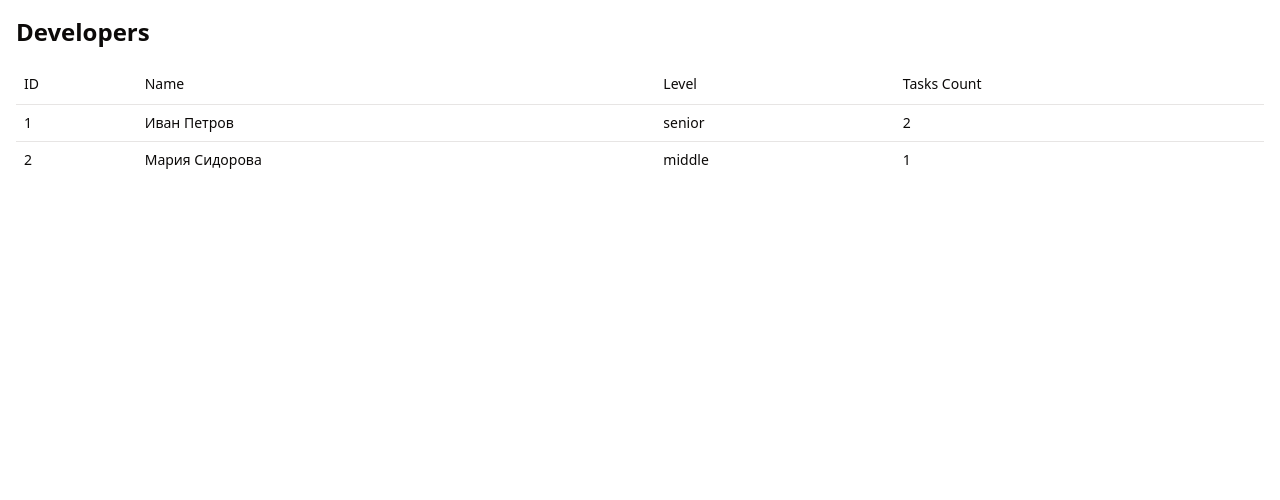
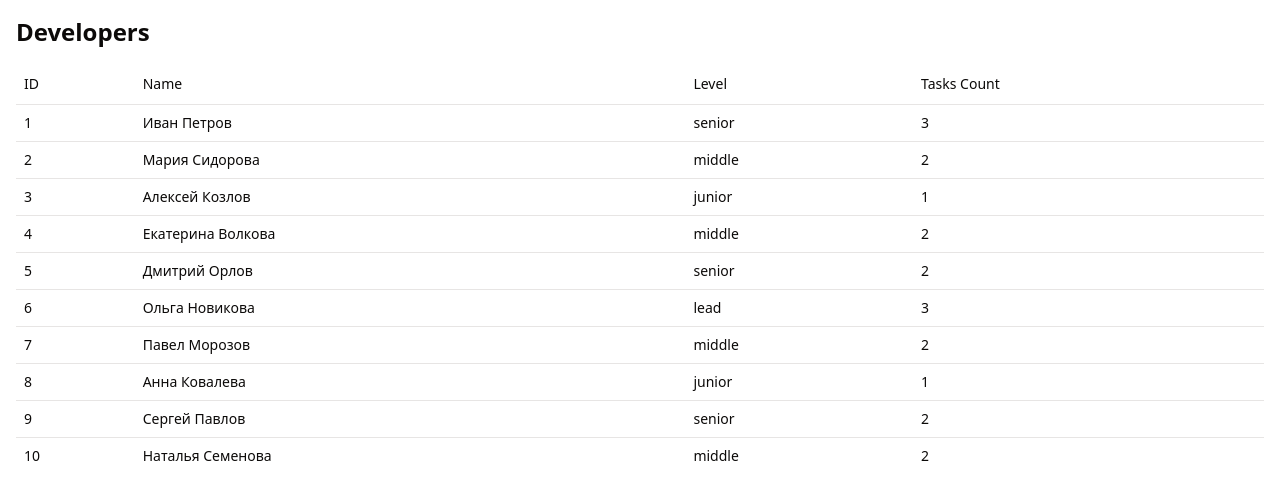
Before and after one commit to nemislimus/test-task-table, a React (Vite) app: page / in a window 1280 px wide. Shown: the top 500 px of the page. Built offline with nearby package versions, Linux system fonts and the light colour scheme.

Commit message:
redesign mocks

```diff
--- a/src/data/mockData.ts
+++ b/src/data/mockData.ts
@@ -2,35 +2,73 @@ import type { Developer } from '../types/developer';
 
 export const mockDevelopers: Developer[] = [
     {
-        id: '1',
-        name: 'Иван Петров',
-        skillLevel: 'senior',
+        id: '1', name: 'Иван Петров', skillLevel: 'senior',
         tasks: [
-            {
-                id: 't1',
-                title: 'Рефакторинг API',
-                description: 'Переписать устаревшие endpoints',
-                status: 'in process'
-            },
-            {
-                id: 't2',
-                title: 'Добавить тесты',
-                description: 'Покрыть модуль тестами',
-                status: 'todo'
-            }
+            { id: 't1', title: 'Рефакторинг API', description: 'Переписать устаревшие endpoints', status: 'in process' },
+            { id: 't2', title: 'Добавить тесты', description: 'Покрыть модуль тестами', status: 'todo' },
+            { id: 't3', title: 'Оптимизация БД', description: 'Добавить индексы для частых запросов', status: 'on review' }
         ]
     },
     {
-        id: '2',
-        name: 'Мария Сидорова',
-        skillLevel: 'middle',
+        id: '2', name: 'Мария Сидорова', skillLevel: 'middle',
         tasks: [
-            {
-                id: 't3',
-                title: 'Исправить баг в UI',
-                description: 'Кнопка не реагирует на клик',
-                status: 'done'
-            }
+            { id: 't4', title: 'Исправить баг в UI', description: 'Кнопка не реагирует на клик', status: 'done' },
+            { id: 't5', title: 'Доработка формы', description: 'Добавить валидацию полей', status: 'in process' }
+        ]
+    },
+    {
+        id: '3', name: 'Алексей Козлов', skillLevel: 'junior',
+        tasks: [
+            { id: 't6', title: 'Изучение документации', description: 'Разобраться с новой библиотекой', status: 'done' }
+        ]
+    },
+    {
+        id: '4', name: 'Екатерина Волкова', skillLevel: 'middle',
+        tasks: [
+            { id: 't7', title: 'Дизайн лендинга', description: 'Сверстать главную страницу', status: 'in process' },
+            { id: 't8', title: 'Адаптивная верстка', description: 'Настроить мобильную версию', status: 'todo' }
+        ]
+    },
+    {
+        id: '5', name: 'Дмитрий Орлов', skillLevel: 'senior',
+        tasks: [
+            { id: 't9', title: 'Архитектура микросервисов', description: 'Спроектировать взаимодействие сервисов', status: 'on review' },
+            { id: 't10', title: 'Code review', description: 'Проверить PR младших разработчиков', status: 'in process' }
+        ]
+    },
+    {
+        id: '6', name: 'Ольга Новикова', skillLevel: 'lead',
+        tasks: [
+            { id: 't11', title: 'Планирование спринта', description: 'Распределить задачи по команде', status: 'done' },
+            { id: 't12', title: 'Встреча с заказчиком', description: 'Обсудить новые требования', status: 'todo' },
+            { id: 't13', title: 'Анализ метрик', description: 'Оценить производительность системы', status: 'in process' }
+        ]
+    },
+    {
+        id: '7', name: 'Павел Морозов', skillLevel: 'middle',
+        tasks: [
+            { id: 't14', title: 'Интеграция с API', description: 'Подключить сторонний сервис', status: 'on review' },
+            { id: 't15', title: 'Написание документации', description: 'Описать работу модуля', status: 'done' }
+        ]
+    },
+    {
+        id: '8', name: 'Анна Ковалева', skillLevel: 'junior',
+        tasks: [
+            { id: 't16', title: 'Исправление опечаток', description: 'Поправить тексты в интерфейсе', status: 'done' }
+        ]
+    },
+    {
+        id: '9', name: 'Сергей Павлов', skillLevel: 'senior',
+        tasks: [
+            { id: 't17', title: 'Оптимизация кода', description: 'Ускорить работу алгоритма', status: 'in process' },
+            { id: 't18', title: 'Менторинг', description: 'Помощь новым разработчикам', status: 'on review' }
+        ]
+    },
+    {
+        id: '10', name: 'Наталья Семенова', skillLevel: 'middle',
+        tasks: [
+            { id: 't19', title: 'Тестирование функционала', description: 'Проверить новые фичи', status: 'done' },
+            { id: 't20', title: 'Багрепорт', description: 'Составить отчет об ошибках', status: 'todo' }
         ]
     }
 ];
```
Also changed, not shown: 1 other file (tests, documents, lock files or other folders).
